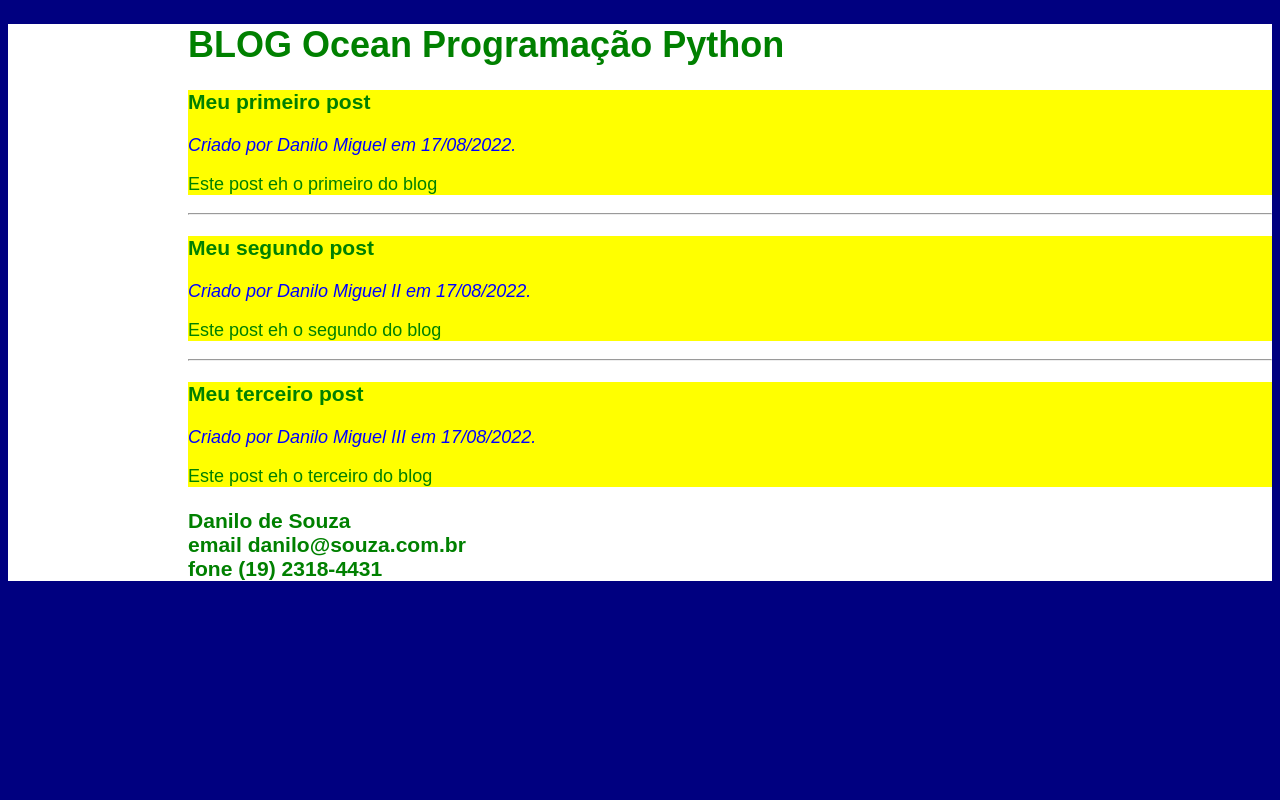
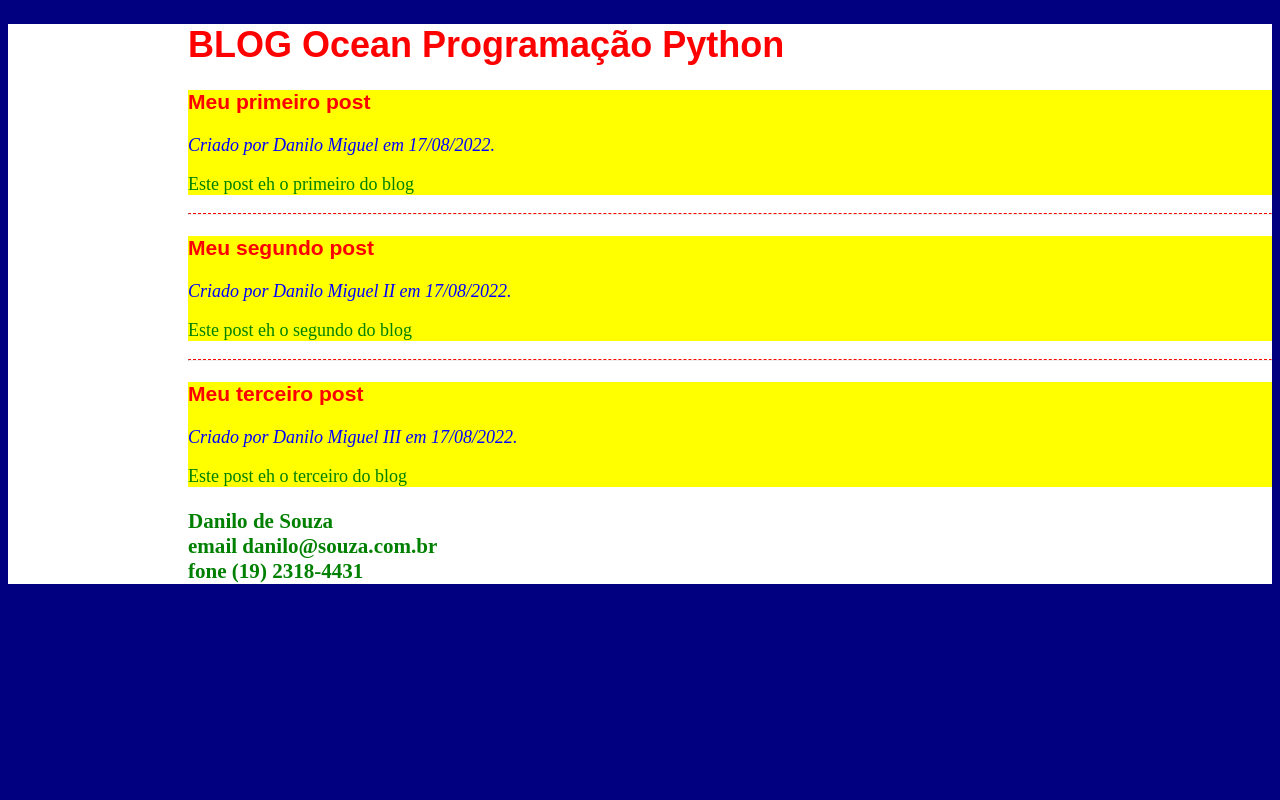
Before and after one commit to silviolls/blogocean, a Flask app: page / in a window 1280 px wide. Run offline with Flask 2, Linux system fonts and the light colour scheme.

Commit message:
Fim do curso

```diff
--- a/static/style.css
+++ b/static/style.css
@@ -1,7 +1,6 @@
 html {
-    font-family: Arial, Helvetica, sans-serif;
+    font-family: serif;
     font-size: large;
-    height: 100%;
     background: navy;
 }
 
@@ -9,6 +8,15 @@
     background: white;
     color: green;
     padding-left: 10rem;
+}
+
+h1 {
+    color: red;
+    font-family: sans-serif;
+}
+
+hr {
+    border-top: 1px dashed red;
 }
 
 .classeartigo {
```
